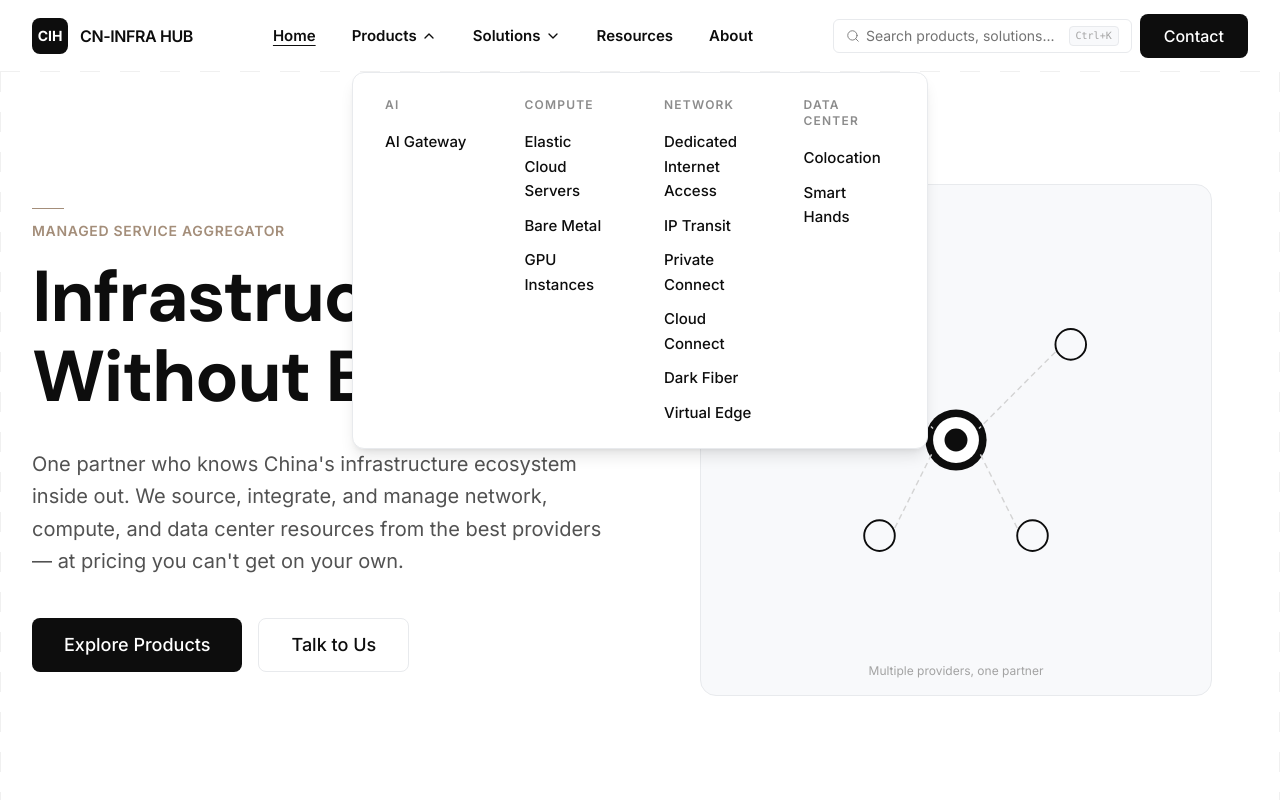
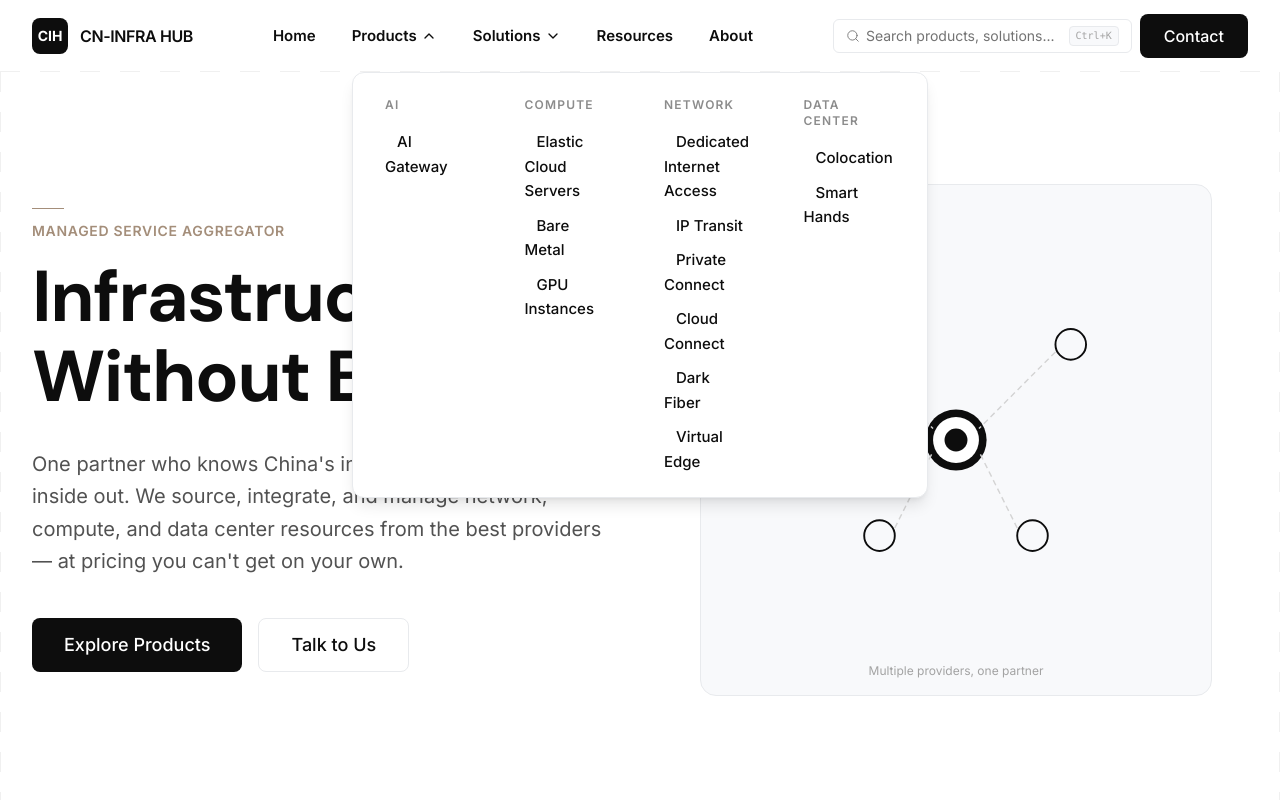
Before and after one commit to emoqbao/cninfrahub, a Next.js app: page / in a window 1280 px wide. Both pictures are taken after a click on the button "Products". Shown: the top 800 px of the page. Built offline with nearby package versions, Linux system fonts and the light colour scheme.

Commit message:
Nav: remove underline, add View all solutions link, unify dropdown hover to bg

```diff
--- a/src/components/layout/Header.tsx
+++ b/src/components/layout/Header.tsx
@@ -93,7 +93,7 @@ export default function Header() {
                   <Link
                     key={item.label}
                     href={item.href}
-                    className={"rounded-md px-4 py-2 text-[15px] font-semibold text-[#0d0d0d] hover:text-[#8c8c8c] transition-colors duration-150 " + (pathname === item.href ? "underline underline-offset-4" : "")}
+                    className={"rounded-md px-4 py-2 text-[15px] font-semibold text-[#0d0d0d] hover:text-[#8c8c8c] transition-colors duration-150"}
                   >
                     {t("nav." + item.label.toLowerCase())}
                   </Link>
@@ -149,7 +149,7 @@ export default function Header() {
                     <ul className="space-y-2.5">
                       {products.filter((p) => p.module === mod).map((p) => (
                         <li key={p.id}>
-                          <Link href={"/products/" + p.id} onClick={() => setMegaOpen(false)} className="text-[15px] font-medium text-[#0d0d0d] hover:text-[#8c8c8c] transition-colors duration-150">
+                          <Link href={"/products/" + p.id} onClick={() => setMegaOpen(false)} className="text-[15px] font-medium text-[#0d0d0d] hover:bg-[#f3f4f6] rounded-md px-3 py-1.5 transition-colors">
                             {p.name}
                           </Link>
                         </li>
```
